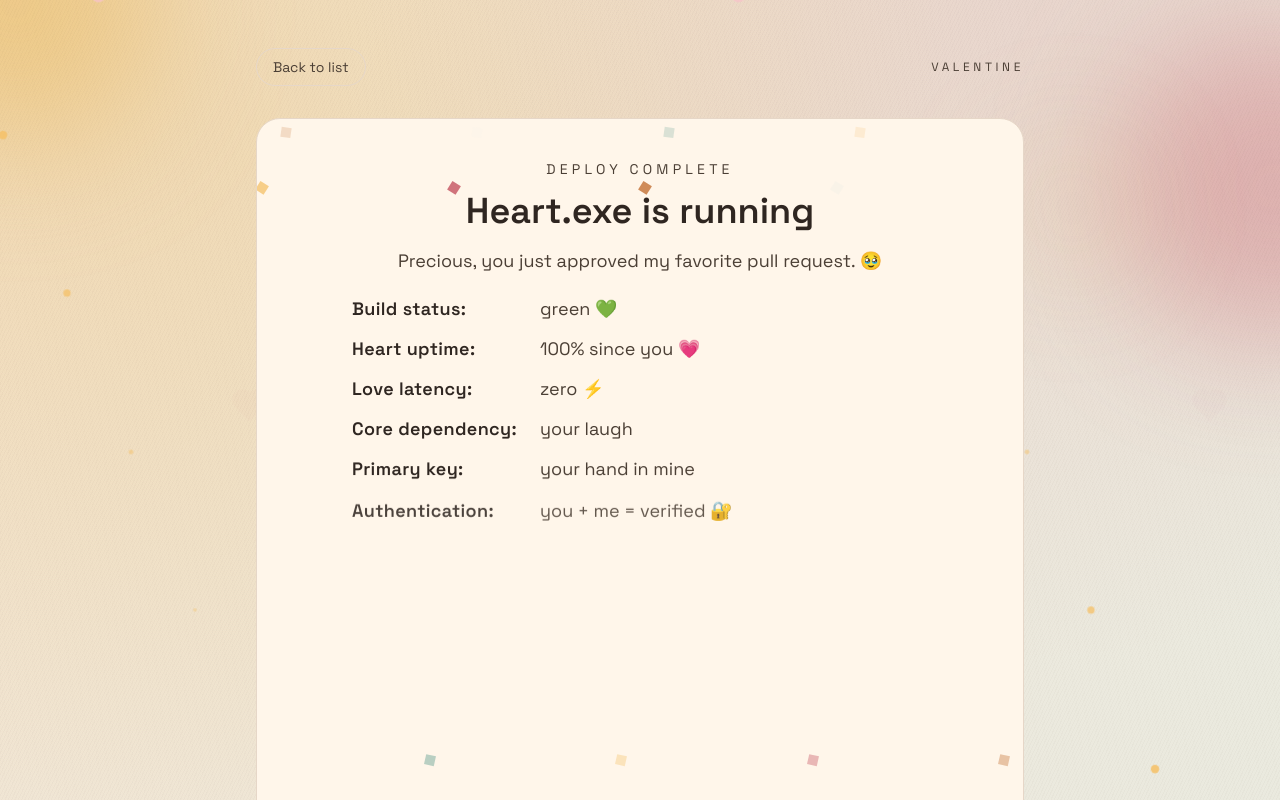
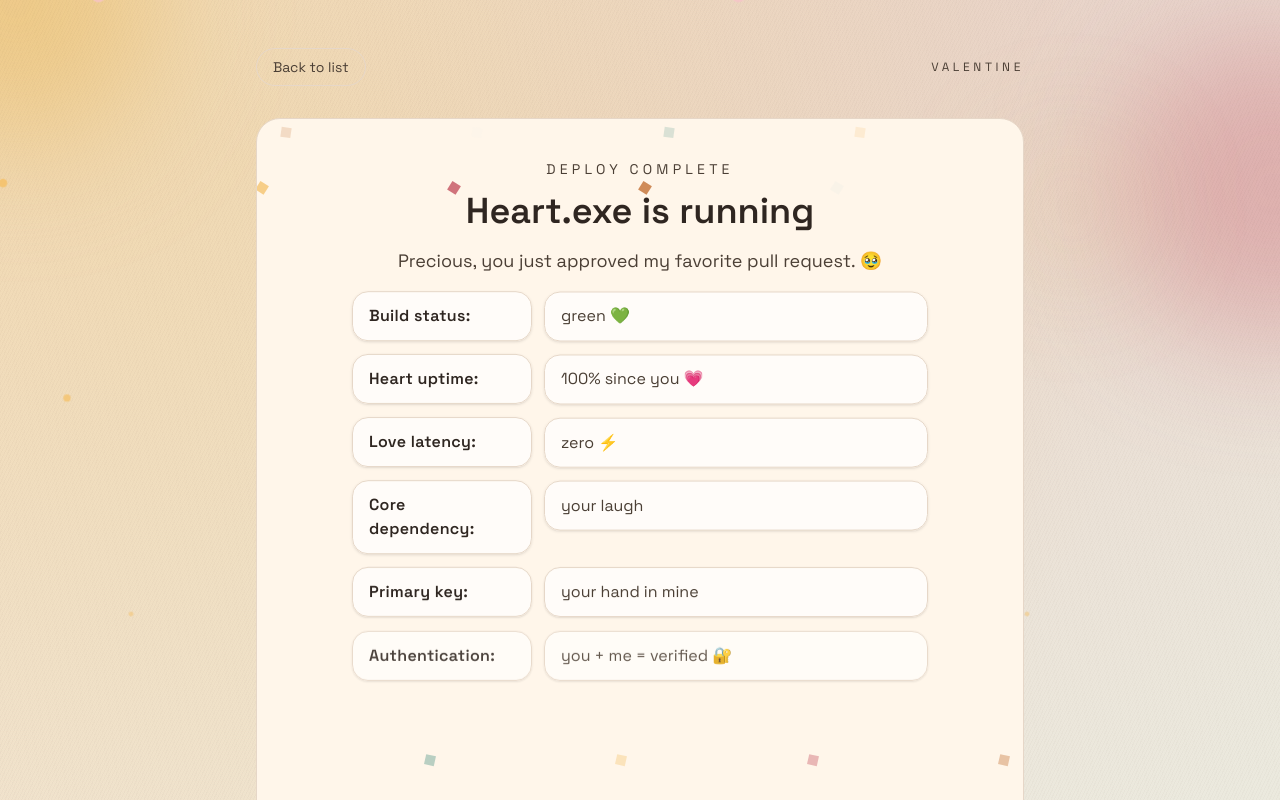
Before and after one commit to abelbegashaw/list-for-two, a Next.js app: page /valentine in a window 1280 px wide. Both pictures are taken after a click on the button "Yes, I choose you 💞". Shown: the top 800 px of the page. Built offline with nearby package versions, Linux system fonts and the light colour scheme.

Commit message:
embedding some surprise

```diff
--- a/app/valentine/page.tsx
+++ b/app/valentine/page.tsx
@@ -152,16 +152,36 @@ const Petals = () => {
   )
 }
 
-const SystemLoveLine = ({ line, delay }: { line: LoveLine; delay: number }) => (
+const SystemLoveLine = ({
+  line,
+  delay,
+  floatDelay,
+}: {
+  line: LoveLine
+  delay: number
+  floatDelay: number
+}) => (
   <motion.div
     variants={lineVariants}
     initial="hidden"
     animate="show"
     transition={{ delay, duration: 0.6, ease: [0.22, 1, 0.36, 1] }}
-    className="grid items-start gap-2 text-lg text-muted sm:grid-cols-[180px_1fr]"
+    className="grid items-start gap-3 text-base text-muted sm:grid-cols-[180px_1fr]"
   >
-    <span className="love-label">{line.label}:</span>
-    <span>{line.value}</span>
+    <motion.div
+      animate={{ y: [0, -4, 0] }}
+      transition={{ duration: 4.5, repeat: Infinity, ease: "easeInOut", delay: floatDelay }}
+      className="rounded-2xl border border-[color:var(--line)] bg-white/70 px-4 py-3 shadow-sm"
+    >
+      <span className="love-label">{line.label}:</span>
+    </motion.div>
+    <motion.div
+      animate={{ y: [0, -4, 0] }}
+      transition={{ duration: 4.5, repeat: Infinity, ease: "easeInOut", delay: floatDelay + 0.2 }}
+      className="rounded-2xl border border-[color:var(--line)] bg-white/70 px-4 py-3 shadow-sm"
+    >
+      {line.value}
+    </motion.div>
   </motion.div>
 )
 
@@ -277,7 +297,12 @@ const CelebrationScene = ({
     ) : (
       <div className="mx-auto mt-5 flex max-w-xl flex-col gap-3 text-left">
         {loveLines.map((line, index) => (
-          <SystemLoveLine key={line.label} line={line} delay={0.2 + index * 0.3} />
+          <SystemLoveLine
+            key={line.label}
+            line={line}
+            delay={0.2 + index * 0.3}
+            floatDelay={(index % 6) * 0.4}
+          />
         ))}
       </div>
     )}
```
